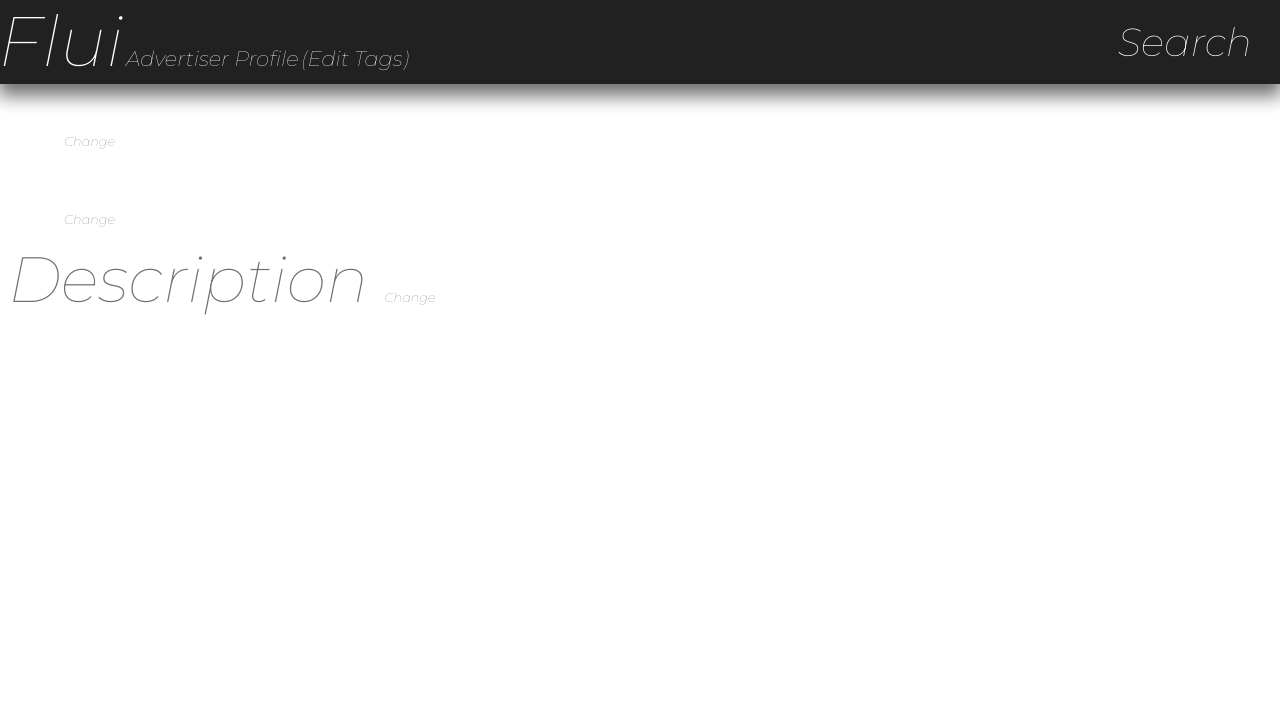
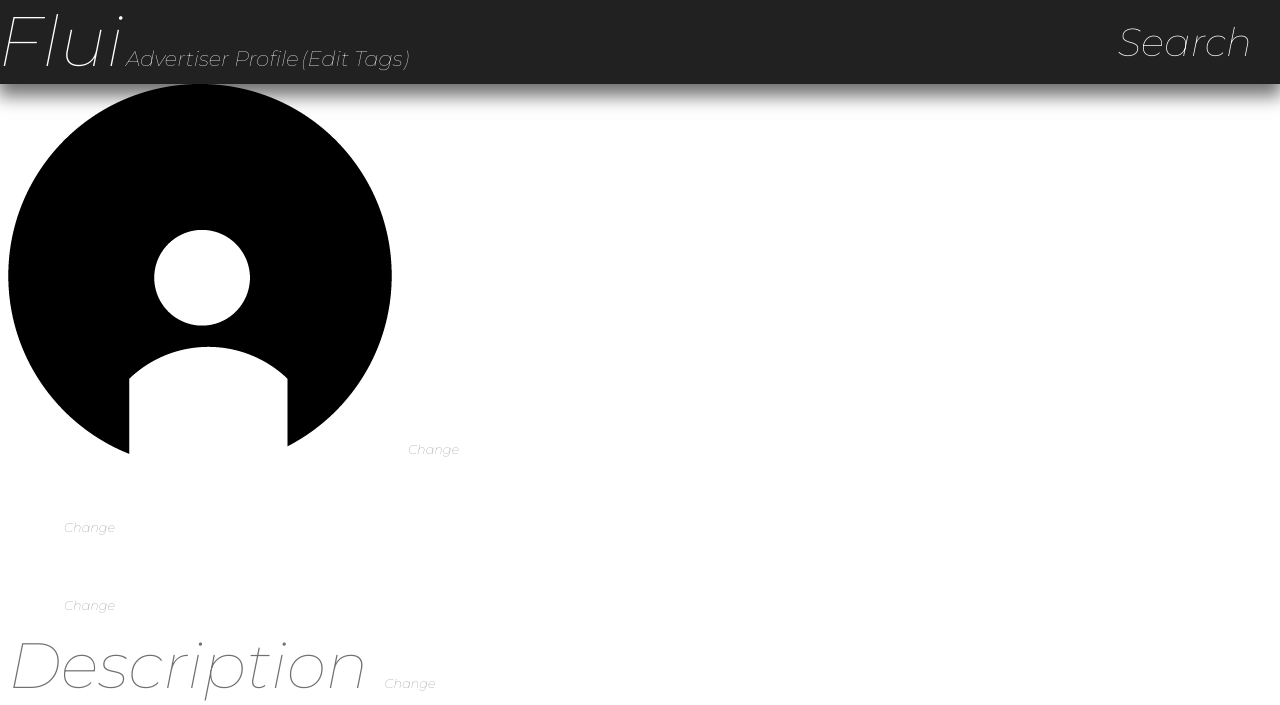
Before and after one commit to CarsonCummins11/Flui, a Flask app: template app/templates/AdvertiserProfile.html in a window 1280 px wide. Shown: the top 705 px of the page. Run offline with Flask 2, Linux system fonts and the light colour scheme; the template is opened without the code that fills it, so the values that code supplies are empty; parts of the project's set-up code (start-up, migrations or seed data) failed here and were passed over; some libraries are stand-ins or nearby versions.

Commit message:
Added a notification bell and two new images

```diff
--- a/app/templates/AdvertiserProfile.html
+++ b/app/templates/AdvertiserProfile.html
@@ -21,6 +21,12 @@
             $(this).css('width', Math.min(options.maxWidth,Math.max(options.minWidth,$(this).textWidth() + options.padding)));
         }).trigger('input');
         return this;
+    }
+
+    function resetimage(){
+        console.log('Console logging');
+        $('#imagecontent').attr("src", "/static/images/Youtube_Logo.png");
+        $('#ic').html('<span id="imagechange" class="change" onclick="changeimage()">Change</span>');
     }
     function resetemail(){
         $('#emailtext').prop("readonly", true);
@@ -49,9 +55,12 @@
         $('#emailtext').focus();
     }
     function changecompany(){
-        $('#companytext').prop('readonly',false)
-        $('#cc').html('<input onsubmit="resetcompany()" type="submit" value="Save Changes">')
+        $('#companytext').prop('readonly',false);
+        $('#cc').html('<input onsubmit="resetcompany()" type="submit" value="Save Changes">');
         $('#companytext').focus();
+    }
+    function changeimage(){
+        $('#ic').html('<input id="fileinput" type="file" accept="image/png, image/jpeg"><input onsubmit="resetimage()" type="submit" value="Update profile picture">');
     }
     function resetTags(key){
 		if(key.keycode == 13 || key.which == 13){
@@ -167,6 +176,12 @@
     <span class = search onclick="window.location.href='/searchforinfluencers'">Search</span>
     </h1>
     <form id="userprofile" name="userprofile"action="/advertiserprofilechange" method="post">
+        <div id="image">
+            <img id="imagecontent" style="width:20;height:20;" src="/static/images/default_profile_image.png">
+            <span id='ic'>
+                <span id="imagechange" class="change" onclick="changeimage()">Change</span>
+            </span>
+        </div>
         <div id="company">
             <input id="companytext"type="text" name="company" value="{{profile.company}}" readonly=true>
             <span id='cc'><span id="companychange" class="change" onclick="changecompany()">Change</span></span>
--- a/app/templates/InfluencerProfile.html
+++ b/app/templates/InfluencerProfile.html
@@ -201,6 +201,7 @@
     <span style="cursor:pointer" onclick="window.location.href = '/'">Flui</span>
     <span class="proflabel">Influencer Profile</span>
     <span id="editTags"><span style="cursor:pointer;text-align:left" onclick="submitTags()"class="proflabel">(Edit Tags)</span></span>
+    <span id="notifbell" class = search onclick="window.location.href='/notifications'"> <img src='/static/images/notificationbell.jpg' width="50px" height="50px"></span>
     <span class = search onclick="window.location.href='/searchforcollab'">Collab Search</span>
     <span class = search onclick="window.location.href='/viewrequest?user={{profile.user}}&r=0'">Ads  |</span>
     </h1>
```
Also changed, not shown: app/static/images/default_profile_image.png (added), app/static/images/notificationbell.jpg (added), app/static/images/notificationbellalert.jpg (added).
